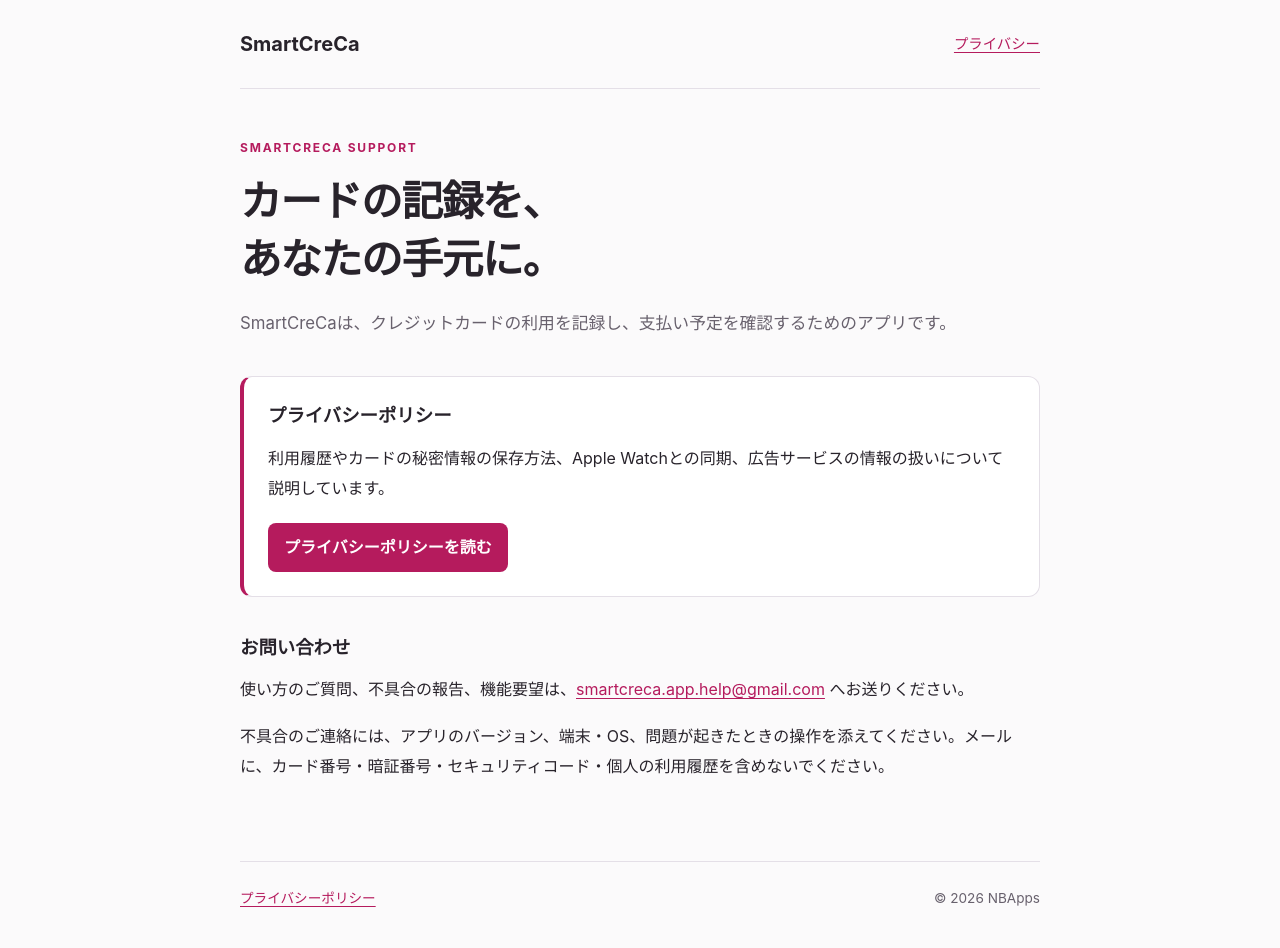
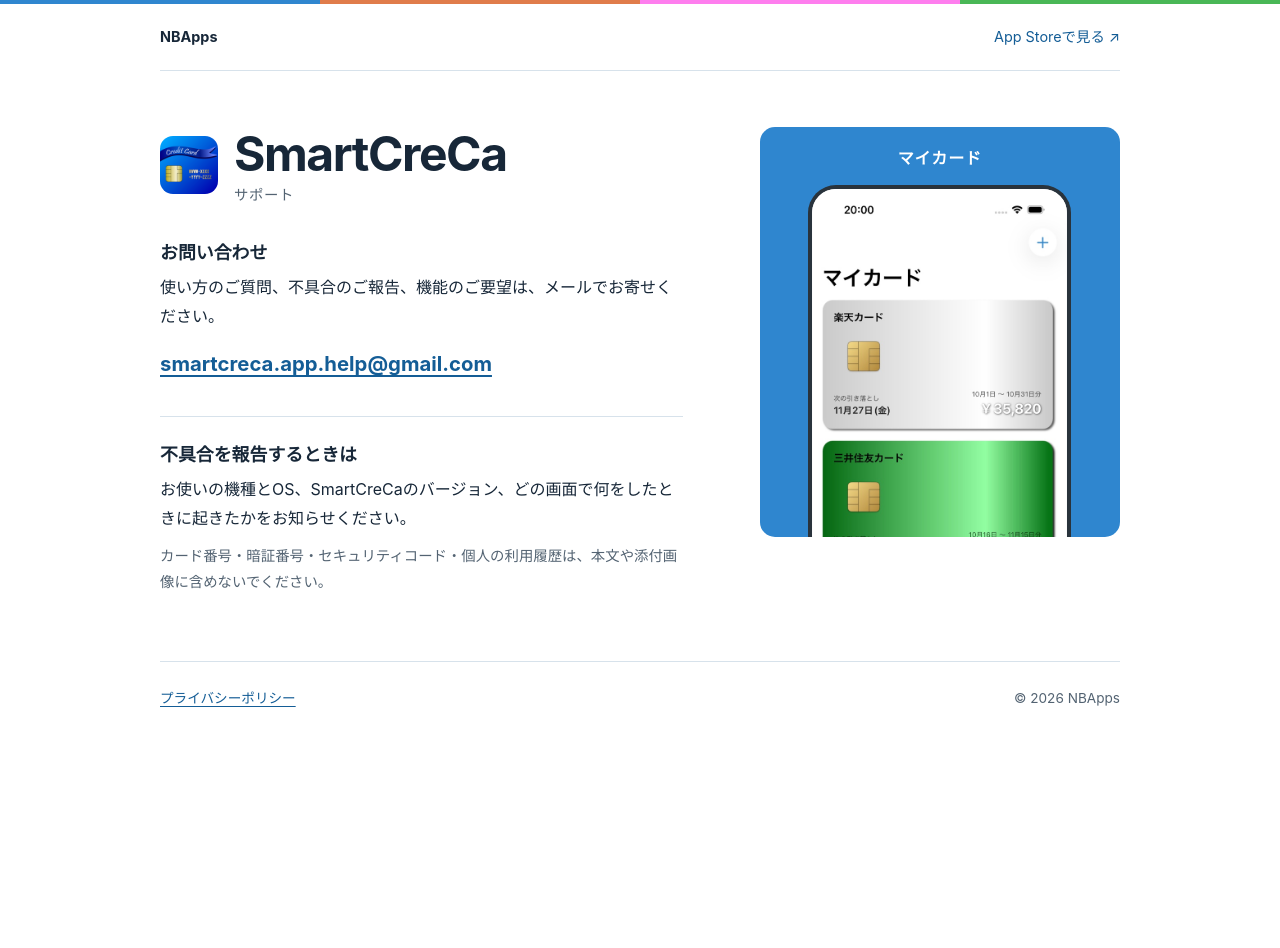
Before and after one commit to nbashohei/smartcreca-info, a plain HTML site: page index.html in a window 1280 px wide. After the commit the page ends 800 px from the top, so only its background shows below. Drawn offline with Linux system fonts and the light colour scheme.

Commit message:
Bring app artwork and store colors to the SmartCreCa support page

```diff
--- a/index.html
+++ b/index.html
@@ -3,26 +3,35 @@
 <head>
   <meta charset="utf-8">
   <meta name="viewport" content="width=device-width, initial-scale=1">
-  <meta name="description" content="SmartCreCaのプライバシーポリシーとサポート窓口。">
-  <title>SmartCreCa | サポート</title>
+  <meta name="description" content="SmartCreCaの使い方、不具合、機能のご要望に関するお問い合わせ窓口。">
+  <title>SmartCreCa サポート</title>
   <link rel="canonical" href="https://nbashohei.github.io/smartcreca-info/">
+  <link rel="icon" href="assets/smartcreca.png">
   <link rel="stylesheet" href="style.css">
 </head>
-<body>
-  <header class="site-header"><a class="brand" href="./">SmartCreCa</a><a href="privacy.html">プライバシー</a></header>
-  <main>
-    <p class="eyebrow">SMARTCRECA SUPPORT</p>
-    <h1>カードの記録を、<br>あなたの手元に。</h1>
-    <p class="intro">SmartCreCaは、クレジットカードの利用を記録し、支払い予定を確認するためのアプリです。</p>
-    <section class="summary">
-      <h2>プライバシーポリシー</h2>
-      <p>利用履歴やカードの秘密情報の保存方法、Apple Watchとの同期、広告サービスの情報の扱いについて説明しています。</p>
-      <a class="button" href="privacy.html">プライバシーポリシーを読む</a>
-    </section>
-    <section aria-labelledby="support"><h2 id="support">お問い合わせ</h2>
-      <p>使い方のご質問、不具合の報告、機能要望は、<a href="mailto:smartcreca.app.help@gmail.com">smartcreca.app.help@gmail.com</a> へお送りください。</p>
-      <p>不具合のご連絡には、アプリのバージョン、端末・OS、問題が起きたときの操作を添えてください。メールに、カード番号・暗証番号・セキュリティコード・個人の利用履歴を含めないでください。</p>
-    </section>
+<body class="support-page">
+  <header class="mast"><a href="https://nbashohei.github.io/">NBApps</a><a href="https://apps.apple.com/jp/app/id992369701">App Storeで見る <span aria-hidden="true">↗</span></a></header>
+  <main class="support-layout">
+    <div class="support-content">
+      <div class="app-heading">
+        <img src="assets/smartcreca.png" alt="" width="58" height="58">
+        <h1>SmartCreCa<span>サポート</span></h1>
+      </div>
+      <section aria-labelledby="support">
+        <h2 id="support">お問い合わせ</h2>
+        <p>使い方のご質問、不具合のご報告、機能のご要望は、メールでお寄せください。</p>
+        <a class="email" href="mailto:smartcreca.app.help@gmail.com">smartcreca.app.help@gmail.com</a>
+      </section>
+      <section aria-labelledby="bug-report">
+        <h2 id="bug-report">不具合を報告するときは</h2>
+        <p>お使いの機種とOS、SmartCreCaのバージョン、どの画面で何をしたときに起きたかをお知らせください。</p>
+        <p class="mail-note">カード番号・暗証番号・セキュリティコード・個人の利用履歴は、本文や添付画像に含めないでください。</p>
+      </section>
+    </div>
+    <figure class="app-preview">
+      <figcaption>マイカード</figcaption>
+      <div class="screen-crop"><img src="assets/my-cards.jpg" alt="カードごとに次の引落日と支払い予定額が並ぶマイカード画面" width="621" height="1350"></div>
+    </figure>
   </main>
   <footer><a href="privacy.html">プライバシーポリシー</a><span>© 2026 NBApps</span></footer>
 </body>
--- a/style.css
+++ b/style.css
@@ -1,4 +1,4 @@
-:root { color-scheme: light dark; --background: #fbfafb; --surface: #fff; --text: #28232b; --muted: #68616d; --line: #e4dfe7; --accent: #b51b5d; --tint: #fcf0f5; }
+:root { color-scheme: light dark; --background: #ffffff; --surface: #fff; --text: #172738; --muted: #536372; --line: #d7e2eb; --accent: #145d96; --tint: #edf6fc; }
 * { box-sizing: border-box; }
 html { scroll-padding-top: 2rem; }
 body { margin: 0; background: var(--background); color: var(--text); font: 16px/1.9 -apple-system, BlinkMacSystemFont, "Hiragino Sans", "Noto Sans JP", sans-serif; overflow-wrap: anywhere; }
@@ -23,4 +23,35 @@ li + li { margin-top: 8px; }
 .button { display: inline-block; margin-top: 4px; padding: 9px 16px; border-radius: 8px; background: var(--accent); color: #fff; text-decoration: none; font-weight: 650; }
 footer { display: flex; justify-content: space-between; flex-wrap: wrap; gap: 12px; border-top: 1px solid var(--line); padding-block: 24px 36px; font-size: .85rem; color: var(--muted); }
 @media (max-width: 480px) { main { padding-top: 32px; } .summary { padding: 20px; } .site-header, main, footer { width: calc(100% - 32px); } }
-@media (prefers-color-scheme: dark) { :root { --background: #19171c; --surface: #222026; --text: #eee8f0; --muted: #bbb2c0; --line: #403946; --accent: #ff98c1; --tint: #30232c; } .button { color: #27101a; } }
+@media (prefers-color-scheme: dark) { :root { --background: #111923; --surface: #1a2632; --text: #f1f6fa; --muted: #b9c9d8; --line: #354553; --accent: #80c8ff; --tint: #1c3141; } .button { color: #27101a; } }
+
+/* Store screenshot backgrounds, in the same order as the four app screens. */
+.support-page::before { content: ""; display: block; height: 4px; background: linear-gradient(to right, #2f86cf 0 25%, #e07c4b 25% 50%, #fe7eee 50% 75%, #49b756 75%); }
+.support-page { line-height: 1.8; }
+.mast, .support-layout, .support-page footer { width: min(100% - 48px, 960px); margin-inline: auto; }
+.mast { display: flex; justify-content: space-between; align-items: center; padding: 20px 0; border-bottom: 1px solid var(--line); }
+.mast a { text-decoration: none; font-size: .9rem; }
+.mast a:first-child { color: var(--text); font-weight: 700; }
+.mast a:hover { text-decoration: underline; }
+.support-layout { display: grid; grid-template-columns: minmax(0, 1.45fr) minmax(0, 1fr); align-items: start; gap: clamp(32px, 6vw, 78px); padding-block: 56px; }
+.app-heading { display: flex; align-items: center; gap: 16px; margin-bottom: 36px; }
+.app-heading img { border-radius: 13px; }
+.app-heading h1 { margin: 0; line-height: 1.12; font-size: clamp(2rem, 4vw, 3rem); }
+.app-heading h1 span { display: block; margin-top: 6px; font-size: .9rem; letter-spacing: .04em; color: var(--muted); font-weight: 500; }
+.support-content section { margin: 0; }
+.support-content section + section { border-top: 1px solid var(--line); padding-top: 24px; margin-top: 28px; }
+.support-content h2 { font-size: 1.12rem; margin-bottom: 6px; }
+.support-content p { margin-bottom: 10px; }
+.email { display: inline-block; padding-block: 5px; font-weight: 650; font-size: clamp(1rem, 2.5vw, 1.27rem); }
+.mail-note { font-size: .9rem; color: var(--muted); }
+.app-preview { margin: 0; background: #2f86cf; border-radius: 15px; overflow: hidden; padding: 17px 20px 0; }
+.app-preview figcaption { color: #fff; text-align: center; font-weight: 650; letter-spacing: .05em; margin-bottom: 12px; }
+.screen-crop { width: 82%; height: auto; aspect-ratio: 1 / 1.34; overflow: hidden; margin-inline: auto; border: 4px solid #29333c; border-bottom: 0; border-radius: 28px 28px 0 0; background: #fff; }
+.screen-crop img { display: block; width: 100%; height: auto; }
+@media (max-width: 680px) {
+  .mast, .support-layout, .support-page footer { width: min(100% - 36px, 480px); }
+  .mast { padding-block: 15px; }
+  .support-layout { grid-template-columns: minmax(0, 1fr); gap: 24px; padding-block: 28px; }
+  .app-heading { margin-bottom: 26px; }
+  .app-preview { display: none; }
+}
```
Also changed, not shown: assets/my-cards.jpg (added), assets/smartcreca.png (added).
